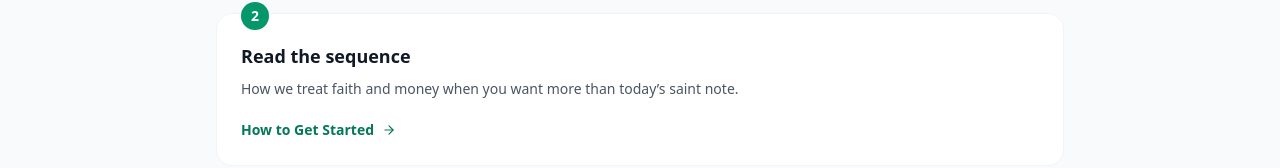
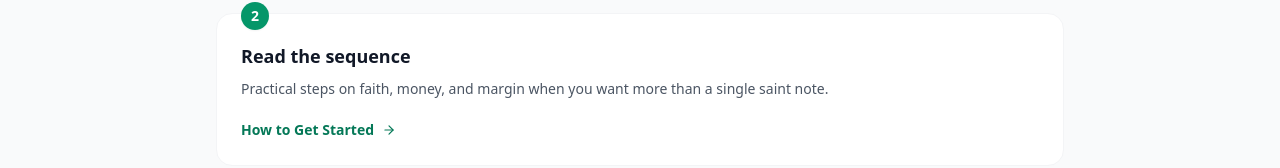
Before and after one commit to daughterpop/super-fi-calc, a React (Vite) app: page / in a window 1280 px wide. Shown: the part 770-938 px from the top of the page. Built offline with nearby package versions, Linux system fonts and the light colour scheme.

Commit message:
Daily site improvement: Tighten homepage path step-2 copy for clarity – September 10, 2026

```diff
--- a/src/App.jsx
+++ b/src/App.jsx
@@ -72,7 +72,7 @@ function App() {
           </div>
           <h3 className="font-semibold text-lg text-gray-900 mb-2 mt-1">Read the sequence</h3>
           <p className="text-gray-600 text-sm leading-relaxed mb-4">
-            How we treat faith and money when you want more than today’s saint note.
+            Practical steps on faith, money, and margin when you want more than a single saint note.
           </p>
           <Link
             to="/blog/how-to-get-started-on-your-fi-path"
```
